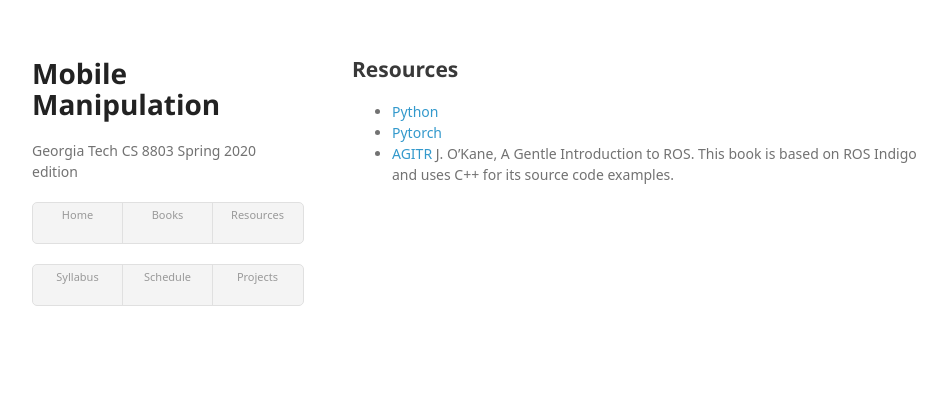
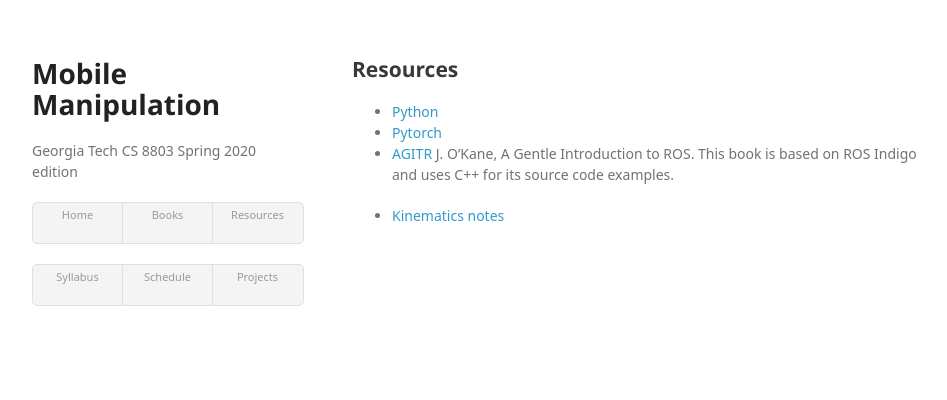
Before and after one commit to dellaert/20S-8803MM, a Jekyll site: the page built from resources.md, in a window 1280 px wide. Shown: the top 400 px of the page, without its empty margins (158-1105 px from the left). Built offline with Jekyll 4.4.1, drawn with Linux system fonts in a browser that asks for light colours; some web fonts are replaced.

Commit message:
Kinematics notes

```diff
--- a/resources.md
+++ b/resources.md
@@ -7,3 +7,5 @@ title: Resources
 * [Python](https://www.python.org/)
 * [Pytorch](https://pytorch.org/)
 * [AGITR](https://cse.sc.edu/~jokane/agitr/) J. O'Kane, A Gentle Introduction to ROS. This book is based on ROS Indigo and uses C++ for its source code examples.
+
+* [Kinematics notes](Readings/manipulator-kinematics.pdf)
```
Also changed, not shown: 1 other file.
